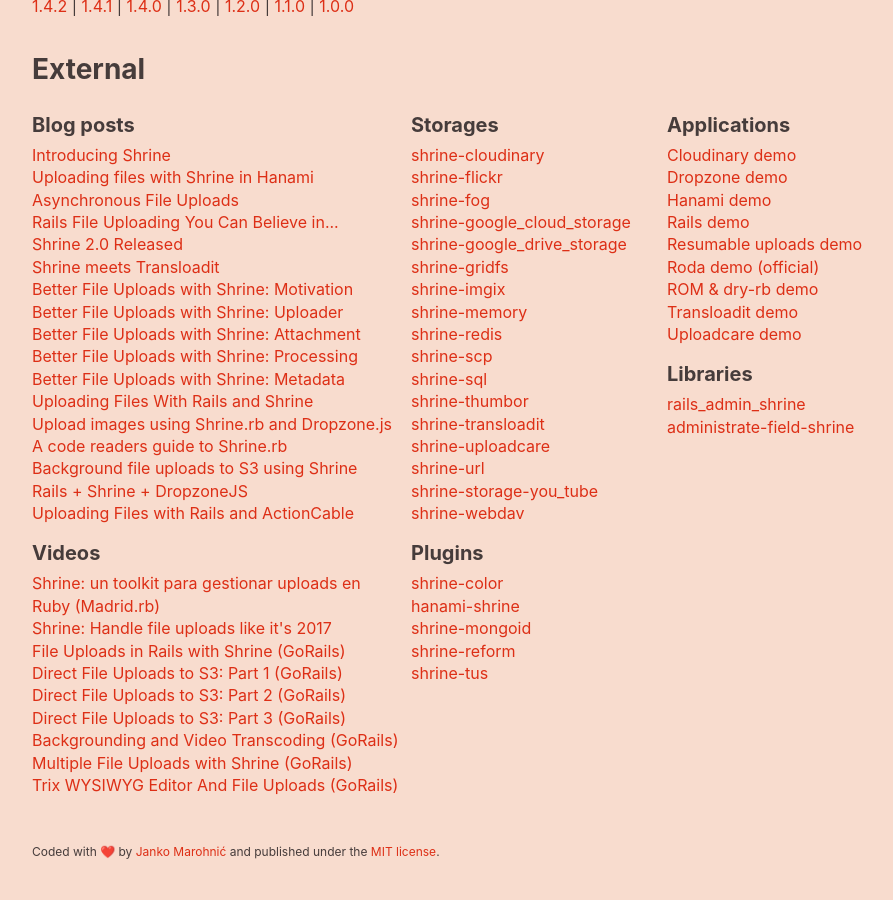
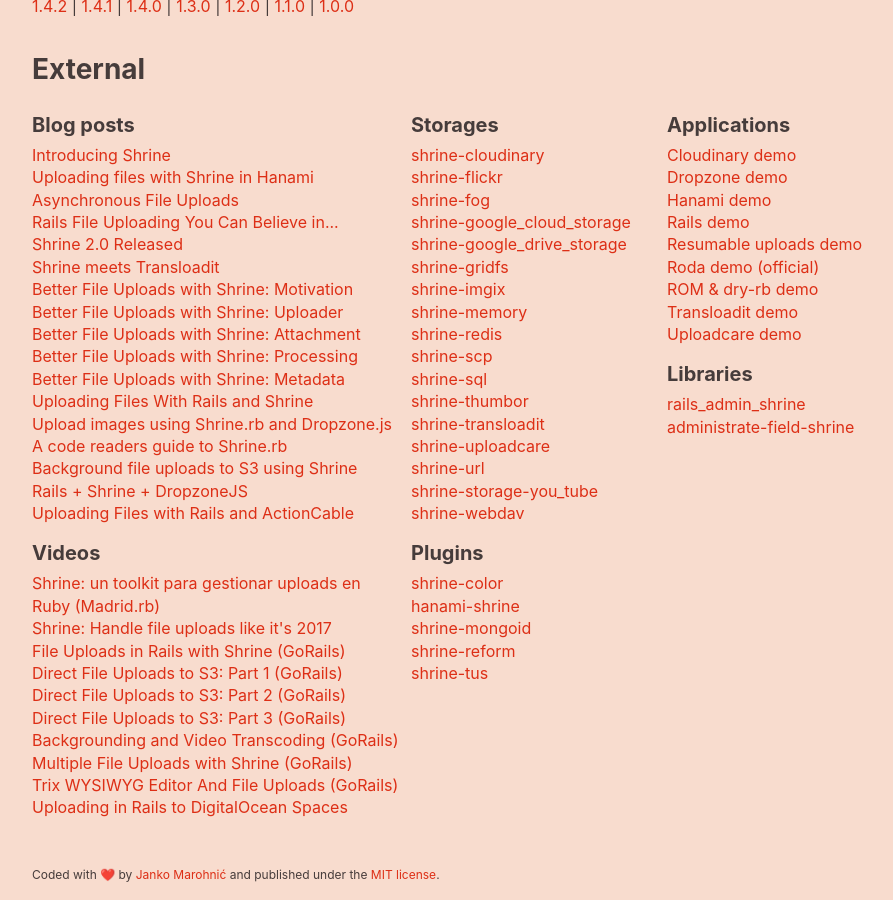
Before and after one commit to avinashcodeer/Romenics, a Jekyll site: the page built from www/index.html, in a window 1280 px wide and 900 px high, scrolled down 1977 px. Shown: the whole window, without its empty margins (106-999 px from the left). Built offline with Jekyll 4.4.1, drawn with Linux system fonts in a browser that asks for light colours; emoji names are drawn with the system emoji font; before the commit the page ends 2854 px from its top, so only the background shows below that.

Commit message:
Link GoRails screencast for DigitalOcean Spaces

```diff
--- a/www/_data/external.yml
+++ b/www/_data/external.yml
@@ -83,6 +83,9 @@
       -
         name: "Trix WYSIWYG Editor And File Uploads (GoRails)"
         url: https://gorails.com/episodes/trix-editor?autoplay=1
+      -
+        name: "Uploading in Rails to DigitalOcean Spaces"
+        url: https://gorails.com/episodes/digital-ocean-spaces-with-rails?autoplay=1
 -
   -
     title: Storages
```
